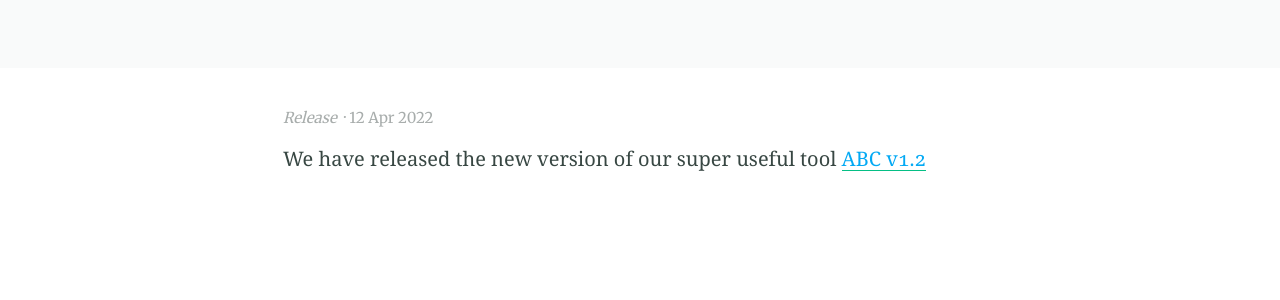
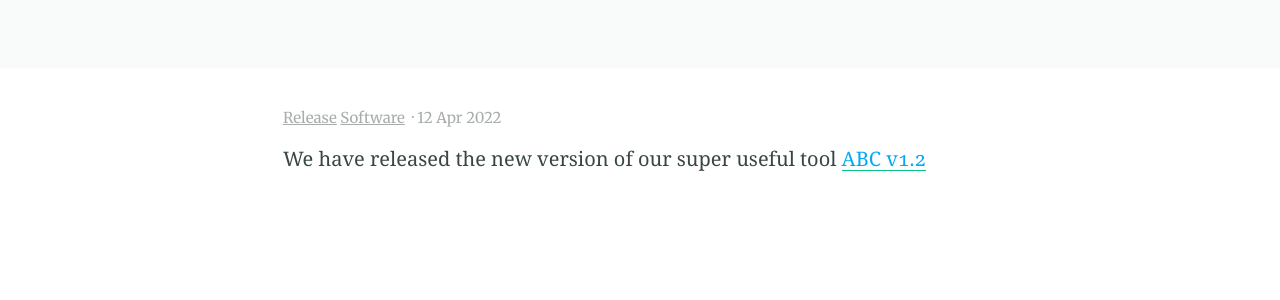
Before and after one commit to shawnpoo/shawnpoo.github.io, a Jekyll site: the page built from _posts/2022-04-12-release-abcd.md, in a window 1280 px wide. Shown: the part 340-640 px from the top of the page. Built offline with Jekyll 4.4.1, drawn with Linux system fonts in a browser that asks for light colours.

Commit message:
add README

```diff
--- a/_includes/post-meta.html
+++ b/_includes/post-meta.html
@@ -2,12 +2,12 @@
   {% capture categories %}
     {% for category in page.categories %}
 <!--<span class="label  label--category"><a href="{{ site.baseurl }}/categories/#{{ category | downcase | slugify }}">{{ category }}</a></span>{% if forloop.last == false %},{% endif %}-->
-<span class="label  label--category"><i>{{ category }}</i></span>
+<span class="label  label--category"><u>{{ category }}</u></span>
     {% endfor %}
   {% endcapture %}
 {% elsif page.category %}
 {% capture categories %}
-<span class="label  label--category"><i>{{ page.category }}</i></span>
+<span class="label  label--category"><u>{{ page.category }}</u></span>
 <!--    <span class="label  label--category"><a href="{{ site.baseurl }}/categories/#{{ page.category | downcase | slugify }}">{{ page.category }}</a></span>-->
   {% endcapture %}
 {% endif %}
--- a/_posts/2022-04-12-release-abcd.md
+++ b/_posts/2022-04-12-release-abcd.md
@@ -1,8 +1,9 @@
 ---
+layout: post
 title: Release of ABC v1.2
-layout: post
 categories:
 - Release
+- Software
 feature_text: |
   ## Release of ABC v1.2
   _The first alpha version_
```
Also changed, not shown: _members/pinyanlu.md (+1 -0 lines), README.md.
